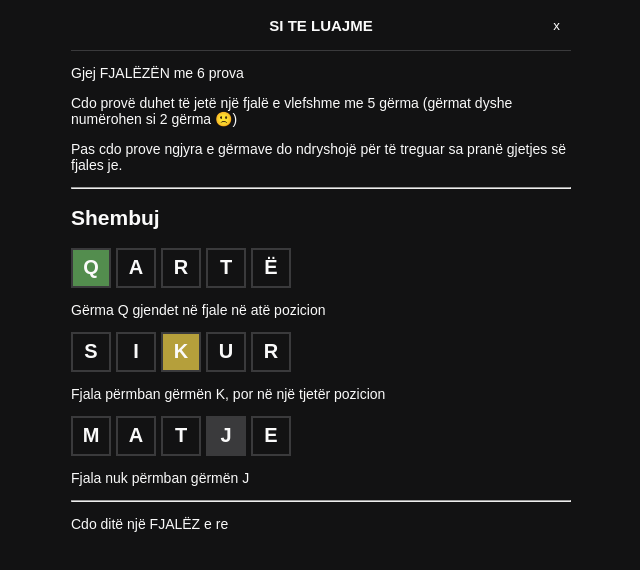
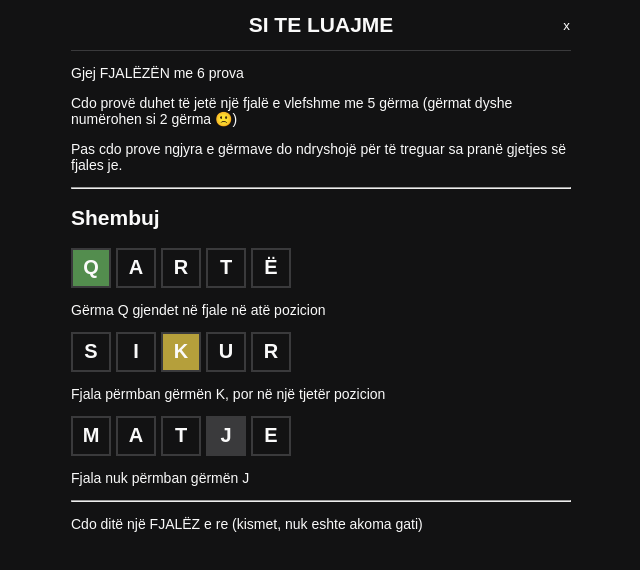
Before and after one commit to GrigorM/fjalez, a Vue app: page / in a window 1280 px wide. Both pictures are taken after a click on the button 406 px from the left and 25 px from the top of the page. Shown: the top 570 px of the page, without its empty margins (319-959 px from the left). Built offline with nearby package versions, Linux system fonts and the light colour scheme.

Commit message:
rregullime

```diff
--- a/src/App.vue
+++ b/src/App.vue
@@ -221,7 +221,9 @@ export default {
       }
 
       if (guessed) {
-        this.openModal = true;
+        setTimeout(() => {
+          this.openModal = true;
+        }, 3000)
       }
 
       this.round ++;
--- a/src/components/Settings.vue
+++ b/src/components/Settings.vue
@@ -1,10 +1,11 @@
 <template>
 <div class="settings" :class="open ? 'show': 'hide'">
     <header class="settings__header">
-        <h2>Si te luajme</h2>
+        <h2 v-if="page=='info'">Si te luajme</h2>
+        <h2 v-if="page=='settings'">Parametrat</h2>
         <button class="close-settings" @click="closeSettings">x</button>
     </header>
-    <article class="settings__body">
+    <article v-if="page=='info'" class="settings__body">
         <p>Gjej FJALËZËN me 6 prova</p>
         <p>Cdo provë duhet të jetë një fjalë e vlefshme me 5 gërma (gërmat dyshe numërohen si 2 gërma 🙁)</p>
         <p></p>
@@ -37,7 +38,14 @@
         <p>Fjala nuk përmban gërmën J</p>
 
         <hr />
-        <p>Cdo ditë një FJALËZ e re</p>
+        <p>Cdo ditë një FJALËZ e re (kismet, nuk eshte akoma gati)</p>
+    </article>
+    <article v-else-if="page=='settings'">
+        <p>Nuk janë akoma gati.</p>
+        <p>
+            <input type="text" v-model="secret"/>
+            <button @click="reset">Reset</button>
+        </p>
     </article>
 </div>
 </template>
@@ -49,9 +57,22 @@ export default {
         LetterTile
     },
     props: ['open', 'page'],
+    data() {
+        return {
+            le_secret: '00000',
+            secret: ''
+        }
+    },
     methods: {
         closeSettings() {
             this.$emit('closeSettings');
+        },
+        reset() {
+            if (this.secret === this.le_secret) {
+                localStorage.removeItem('fjaleza')
+                window.location.reload()
+                // this.$emit('reset')
+            }
         }
     },
     mounted() {
@@ -74,6 +95,8 @@ export default {
     background-color: var(--background-color);
     max-width: 500px;
     margin: auto;
+    padding: 0 10px;
+    font-size: 1.4rem;
 }
 .settings.show {
     display: block;
```
